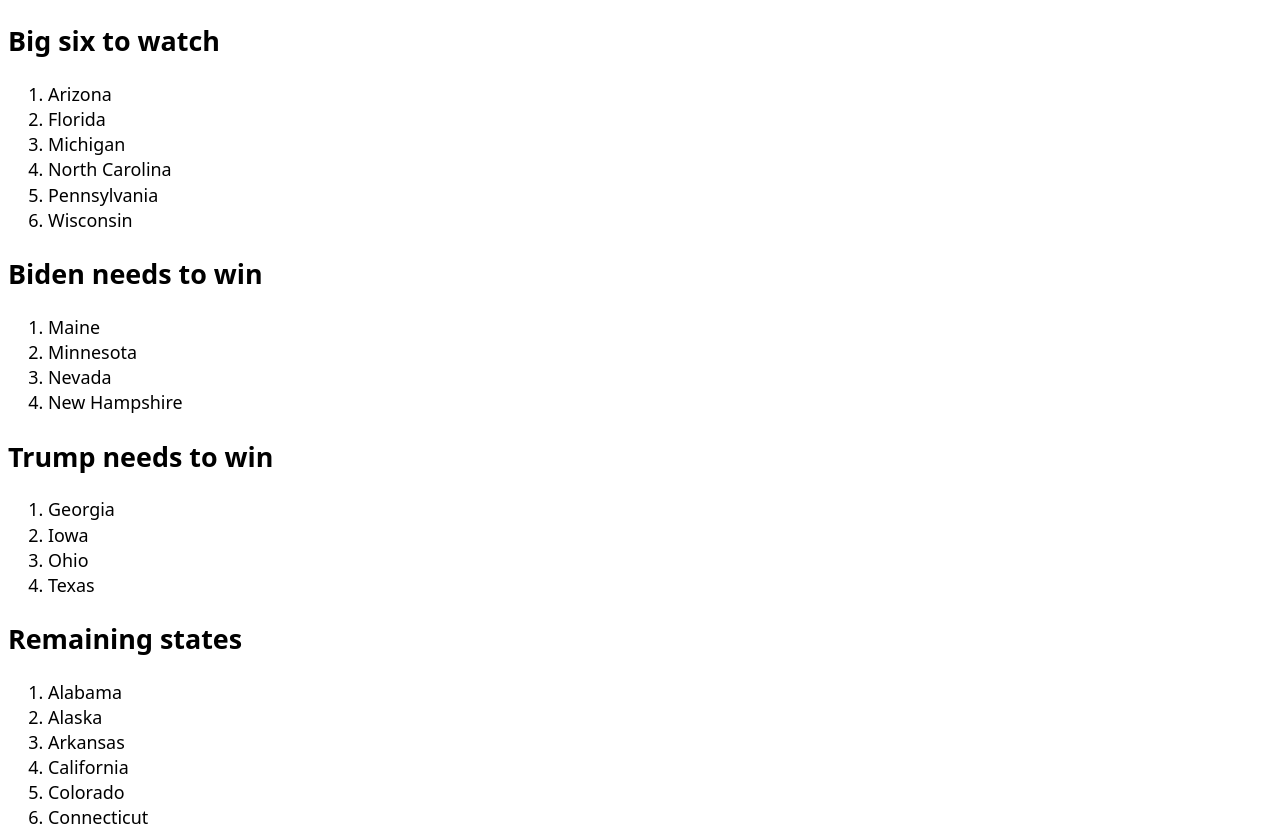
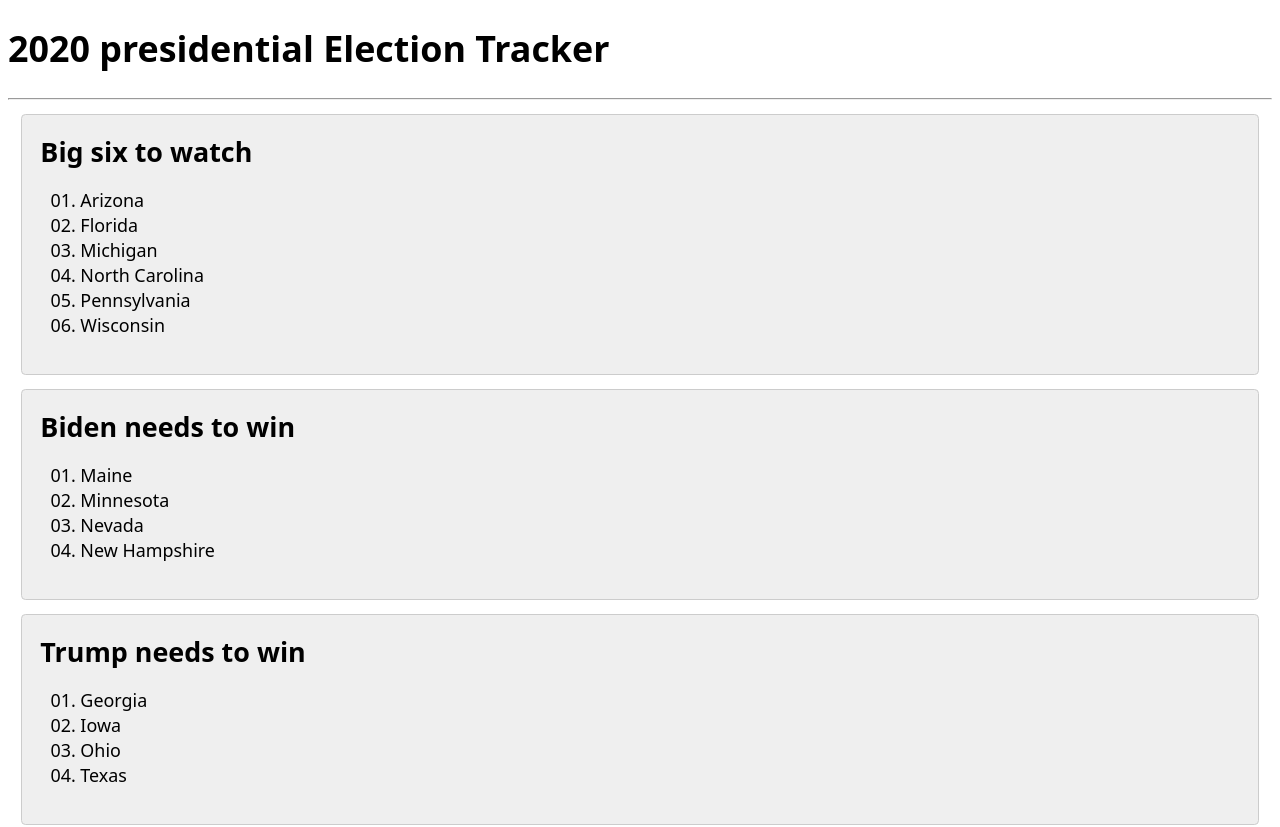
Before and after one commit to tbremer/proj-270, a Next.js app: page / in a window 1280 px wide. Shown: the top 827 px of the page. Built offline with nearby package versions, Linux system fonts and the light colour scheme.

Commit message:
basic styles

```diff
--- a/pages/index.tsx
+++ b/pages/index.tsx
@@ -11,34 +11,45 @@ interface State {
   type: Importance;
 }
 
-interface Data {
+interface RunTimeProps {
   data: Array<State>;
 }
 
-interface Props {
-  props: Data;
+interface StaticProps {
+  props: RunTimeProps;
 }
 
 function TitledList({ title, states }: { title: String; states: Array<State> }) {
   return (
-    <>
-      <h2>{title}</h2>
-      <ol>
+    <section
+      style={{
+        border: '1px solid #ccc',
+        borderRadius: '.25rem',
+        backgroundColor: '#efefef',
+        margin: '.75rem',
+        padding: '1rem',
+      }}
+    >
+      <h2 style={{ margin: 0 }}>{title}</h2>
+      <ol style={{ listStyleType: 'decimal-leading-zero' }}>
         {states.map((s) => (
           <li key={s.abbreviation}>{s.name}</li>
         ))}
       </ol>
-    </>
+    </section>
   );
 }
 
-export default function Home({ data: states }) {
-  const bigsix: Array<State> = states.filter((s) => s.type === Importance.BigSix);
+export default function Home({ data: states }: RunTimeProps) {
+  const bigsix = states.filter((s) => s.type === Importance.BigSix);
   const rest = states.filter((s) => s.type === Importance.NotSignificant);
   const biden = states.filter((s) => s.type === Importance.BidenNeeds);
   const trump = states.filter((s) => s.type === Importance.TrumpNeeds);
   return (
     <>
+      <h1>2020 presidential Election Tracker</h1>
+      <hr />
+
       <TitledList title="Big six to watch" states={bigsix} />
       <TitledList title="Biden needs to win" states={biden} />
       <TitledList title="Trump needs to win" states={trump} />
@@ -47,7 +58,7 @@ export default function Home({ data: states }) {
   );
 }
 
-export function getStaticProps(): Props {
+export function getStaticProps(): StaticProps {
   return {
     props: {
       data: [
```
